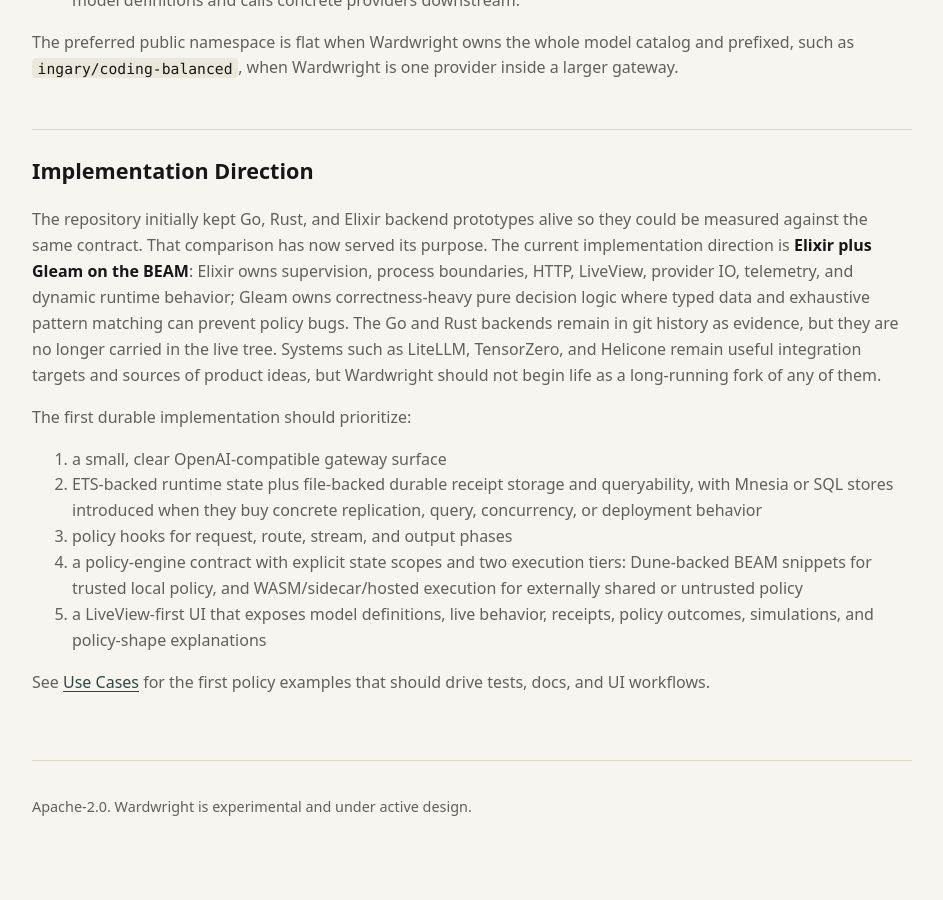
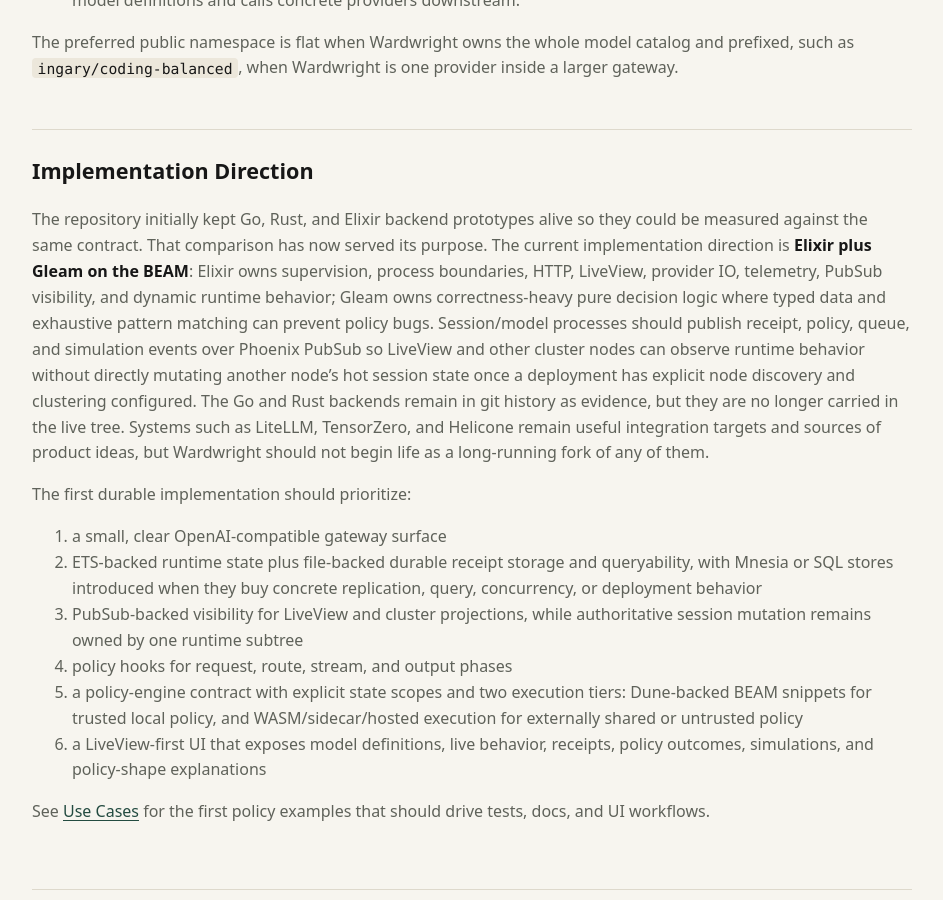
Before and after one commit to bglusman/ingary, a Jekyll site: the page built from docs/vision.md, in a window 1280 px wide and 900 px high, scrolled down 2774 px. Shown: the whole window, without its empty margins (168-1111 px from the left). Built offline with Jekyll 4.4.1, drawn with Linux system fonts in a browser that asks for light colours.

Commit message:
Document PubSub visibility direction

```diff
--- a/docs/vision.md
+++ b/docs/vision.md
@@ -123,13 +123,17 @@
 they could be measured against the same contract. That comparison has now served
 its purpose. The current implementation direction is **Elixir plus Gleam on the
 BEAM**: Elixir owns supervision, process boundaries, HTTP, LiveView, provider
-IO, telemetry, and dynamic runtime behavior; Gleam owns correctness-heavy pure
-decision logic where typed data and exhaustive pattern matching can prevent
-policy bugs. The Go and Rust backends remain in git history as evidence, but
-they are no longer carried in the live tree. Systems such as LiteLLM,
-TensorZero, and Helicone remain useful integration targets and sources of
-product ideas, but Wardwright should not begin life as a long-running fork of any of
-them.
+IO, telemetry, PubSub visibility, and dynamic runtime behavior; Gleam owns
+correctness-heavy pure decision logic where typed data and exhaustive pattern
+matching can prevent policy bugs. Session/model processes should publish
+receipt, policy, queue, and simulation events over Phoenix PubSub so LiveView
+and other cluster nodes can observe runtime behavior without directly mutating
+another node's hot session state once a deployment has explicit node discovery
+and clustering configured. The Go and Rust backends remain in git history as
+evidence, but they are no longer carried in the live tree. Systems such as
+LiteLLM, TensorZero, and Helicone remain useful integration targets and sources
+of product ideas, but Wardwright should not begin life as a long-running fork of
+any of them.
 
 The first durable implementation should prioritize:
 
@@ -137,11 +141,13 @@
 2. ETS-backed runtime state plus file-backed durable receipt storage and
    queryability, with Mnesia or SQL stores introduced when they buy concrete
    replication, query, concurrency, or deployment behavior
-3. policy hooks for request, route, stream, and output phases
-4. a policy-engine contract with explicit state scopes and two execution tiers:
+3. PubSub-backed visibility for LiveView and cluster projections, while
+   authoritative session mutation remains owned by one runtime subtree
+4. policy hooks for request, route, stream, and output phases
+5. a policy-engine contract with explicit state scopes and two execution tiers:
    Dune-backed BEAM snippets for trusted local policy, and WASM/sidecar/hosted
    execution for externally shared or untrusted policy
-5. a LiveView-first UI that exposes model definitions, live behavior, receipts,
+6. a LiveView-first UI that exposes model definitions, live behavior, receipts,
    policy outcomes, simulations, and policy-shape explanations
 
 See [Use Cases](use-cases.html) for the first policy examples that should drive
```
Also changed, not shown: docs/beam-liveview-roadmap.md (+23 -1 lines), docs/index.md (+5 -3 lines), README.md.
